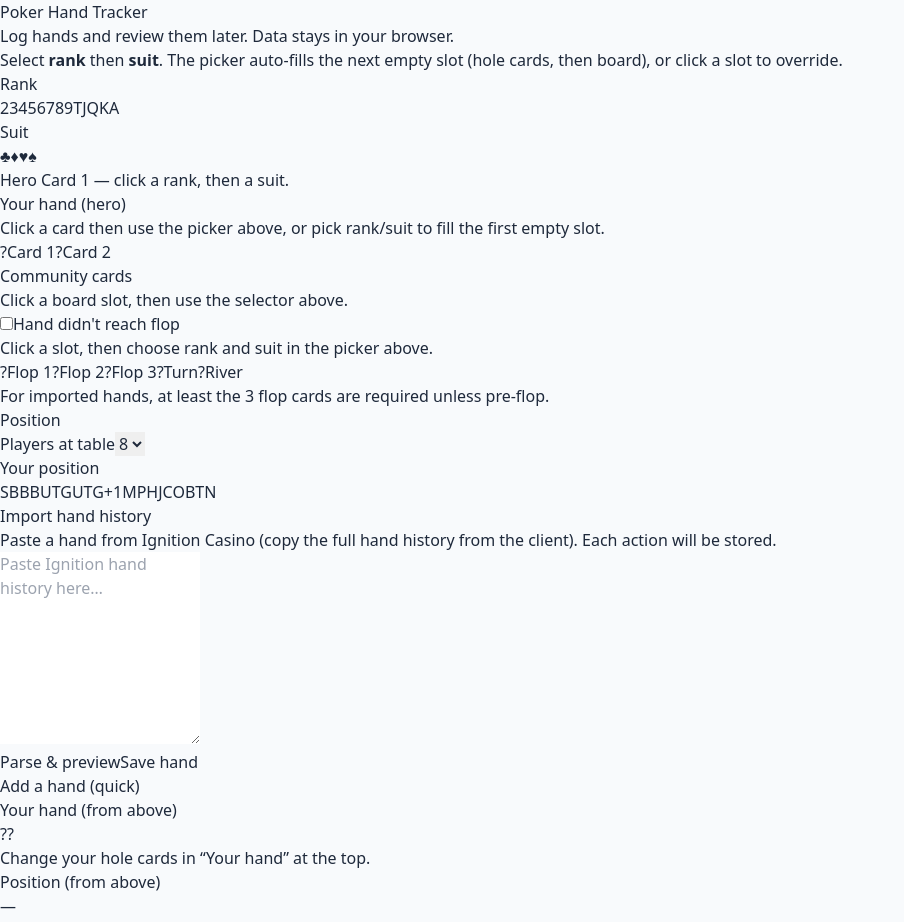
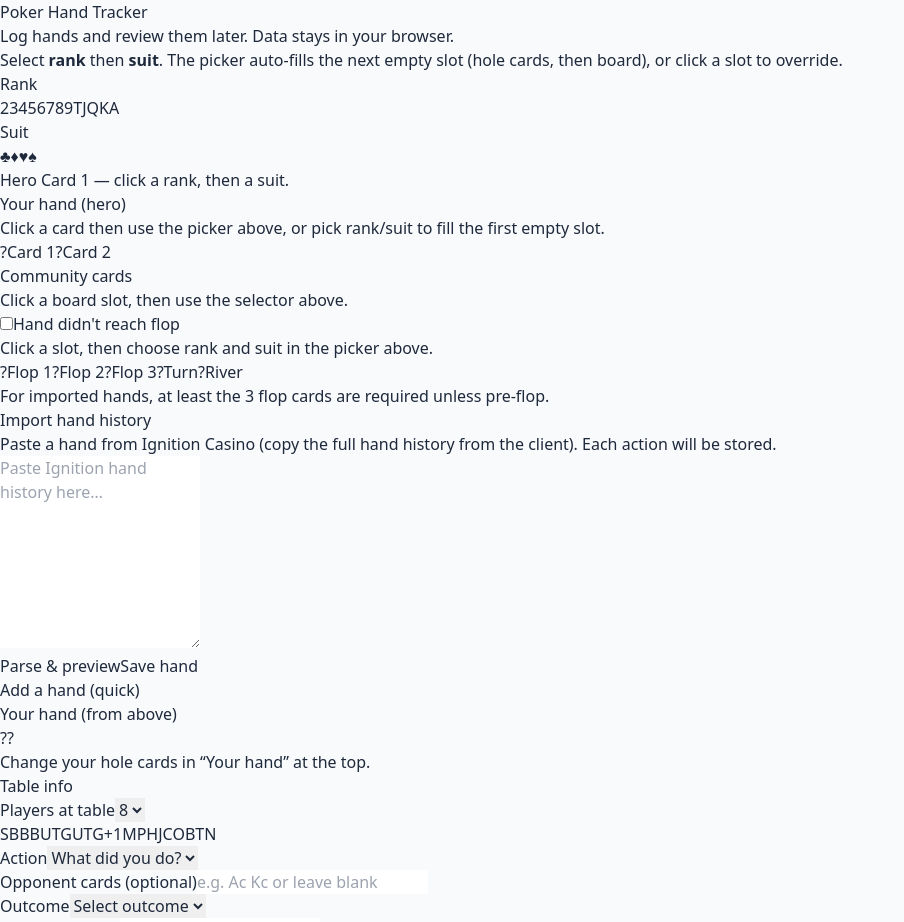
Before and after one commit to lyleseebeck/ai-poker-coach, a React (Vite) app: page / in a window 1280 px wide. Shown: the top 922 px of the page, without its empty margins (0-904 px from the left). Built offline with nearby package versions, Linux system fonts and the light colour scheme.

Commit message:
Move position controls into quick add and sync from import

```diff
--- a/src/App.jsx
+++ b/src/App.jsx
@@ -3,7 +3,6 @@
 import { normalizeCard } from './lib/cards.js';
 import { CardPicker } from './components/CardPicker.jsx';
 import { CardLogo } from './components/CardLogo.jsx';
-import { PositionSelector } from './components/PositionSelector.jsx';
 import { ImportSection } from './components/ImportSection.jsx';
 import { QuickAddForm } from './components/QuickAddForm.jsx';
 import { HandList } from './components/HandList.jsx';
@@ -36,6 +35,9 @@
   const [cardPickerTargetId, setCardPickerTargetId] = useState(null);
   const [cardPickerRank, setCardPickerRank] = useState(null);
   const [cardPickerError, setCardPickerError] = useState('');
+  const [importHasInput, setImportHasInput] = useState(false);
+  const [importedNumPlayers, setImportedNumPlayers] = useState(null);
+  const [importedHeroPosition, setImportedHeroPosition] = useState('');
 
   const refreshHands = useCallback(() => {
     setHands(getHands());
@@ -103,6 +105,16 @@
     [effectiveTargetId, noFlop, cardValuesById, setCardBySlotId]
   );
 
+  const handleImportStateChange = useCallback((state) => {
+    const hasInput = Boolean(state?.hasInput);
+    setImportHasInput(hasInput);
+    setImportedNumPlayers(hasInput ? state?.numPlayers ?? null : null);
+    setImportedHeroPosition(hasInput ? state?.heroPosition ?? '' : '');
+  }, []);
+
+  const effectiveNumPlayers = importHasInput ? importedNumPlayers : numPlayers;
+  const effectiveHeroPosition = importHasInput ? importedHeroPosition : heroPosition;
+
   return (
     <div className="max-w-2xl mx-auto px-4 py-8">
       <header className="mb-8">
@@ -157,15 +169,9 @@
         activeCardTargetId={cardPickerTargetId}
       />
 
-      <PositionSelector
-        numPlayers={numPlayers}
-        setNumPlayers={setNumPlayers}
-        heroPosition={heroPosition}
-        setHeroPosition={setHeroPosition}
-      />
-
       <ImportSection
         onHandsChange={refreshHands}
+        onImportStateChange={handleImportStateChange}
         heroCard1={heroCard1}
         heroCard2={heroCard2}
         noFlop={noFlop}
@@ -180,7 +186,12 @@
         onHandsChange={refreshHands}
         heroCard1={heroCard1}
         heroCard2={heroCard2}
-        heroPosition={heroPosition}
+        heroPosition={effectiveHeroPosition}
+        setHeroPosition={setHeroPosition}
+        numPlayers={effectiveNumPlayers}
+        setNumPlayers={setNumPlayers}
+        positionLocked={importHasInput}
+        hasParsedImportData={Boolean(importedNumPlayers !== null || importedHeroPosition)}
       />
 
       <section className="bg-white rounded-xl shadow-sm border border-slate-200 p-6">
--- a/src/components/ImportSection.jsx
+++ b/src/components/ImportSection.jsx
@@ -1,10 +1,11 @@
-import { useState } from 'react';
+import { useEffect, useState } from 'react';
 import { parseIgnitionHandHistory } from '../lib/ignitionParser.js';
 import { generateId, getHands, saveHands } from '../lib/storage.js';
 import { findDuplicateCard, normalizeCard } from '../lib/cards.js';
 
 export function ImportSection({
   onHandsChange,
+  onImportStateChange,
   heroCard1,
   heroCard2,
   noFlop,
@@ -17,6 +18,14 @@
   const [rawText, setRawText] = useState('');
   const [parsedHand, setParsedHand] = useState(null);
   const [importError, setImportError] = useState('');
+
+  useEffect(() => {
+    const hasInput = rawText.trim().length > 0;
+    const me = parsedHand?.players?.find((p) => p.isMe);
+    const heroPosition = me?.position || '';
+    const numPlayers = Array.isArray(parsedHand?.players) ? parsedHand.players.length : null;
+    onImportStateChange?.({ hasInput, heroPosition, numPlayers });
+  }, [rawText, parsedHand, onImportStateChange]);
 
   const handleParse = () => {
     setImportError('');
--- a/src/components/QuickAddForm.jsx
+++ b/src/components/QuickAddForm.jsx
@@ -1,5 +1,6 @@
 import { useState } from 'react';
 import { generateId, getHands, saveHands } from '../lib/storage.js';
+import { POSITIONS_BY_PLAYERS, PLAYER_COUNTS } from '../lib/positions.js';
 import { CardLogo } from './CardLogo.jsx';
 
 const ACTIONS = [
@@ -18,11 +19,30 @@
   { value: 'tie', label: 'Tie' },
 ];
 
-export function QuickAddForm({ onHandsChange, heroCard1, heroCard2, heroPosition }) {
+export function QuickAddForm({
+  onHandsChange,
+  heroCard1,
+  heroCard2,
+  heroPosition,
+  setHeroPosition,
+  numPlayers,
+  setNumPlayers,
+  positionLocked,
+  hasParsedImportData,
+}) {
   const [action, setAction] = useState('');
   const [opponentCards, setOpponentCards] = useState('');
   const [outcome, setOutcome] = useState('');
   const [notes, setNotes] = useState('');
+  const positions = POSITIONS_BY_PLAYERS[numPlayers] || [];
+
+  const handlePlayersChange = (n) => {
+    const newCount = Number(n);
+    setNumPlayers(newCount);
+    const newPositions = POSITIONS_BY_PLAYERS[newCount] || [];
+    const stillValid = newPositions.some((p) => p.value === heroPosition);
+    if (!stillValid) setHeroPosition('');
+  };
 
   const handleSubmit = (e) => {
     e.preventDefault();
@@ -39,6 +59,7 @@
       card1: heroCard1.trim(),
       card2: heroCard2.trim(),
       position: heroPosition || undefined,
+      numPlayers: typeof numPlayers === 'number' ? numPlayers : undefined,
       action: action || undefined,
       opponentCards: opponentCards.trim() || undefined,
       outcome,
@@ -71,13 +92,58 @@
           <p className="text-xs text-slate-400 mt-1">Change your hole cards in “Your hand” at the top.</p>
         </div>
         <div>
-          <label className="block text-sm font-medium text-slate-600 mb-1">Position (from above)</label>
-          <div className="flex items-center gap-2">
-            <span className="px-3 py-2 rounded-lg bg-slate-100 text-slate-800 font-medium">
-              {heroPosition || '—'}
-            </span>
-          </div>
-          <p className="text-xs text-slate-400 mt-1">Change your position in the Position section above.</p>
+          <label className="block text-sm font-medium text-slate-600 mb-1">Table info</label>
+          {positionLocked ? (
+            <>
+              <div className="flex flex-wrap items-center gap-2">
+                <span className="px-3 py-2 rounded-lg bg-slate-100 text-slate-800 font-medium">
+                  Players: {numPlayers ?? '—'}
+                </span>
+                <span className="px-3 py-2 rounded-lg bg-slate-100 text-slate-800 font-medium">
+                  Position: {heroPosition || '—'}
+                </span>
+              </div>
+              <p className="text-xs text-slate-400 mt-1">
+                {hasParsedImportData
+                  ? 'Using players/position from the imported hand history.'
+                  : 'Import text detected. Parse & preview to populate players/position, or clear the import text to edit manually.'}
+              </p>
+            </>
+          ) : (
+            <div className="space-y-3">
+              <div className="flex flex-wrap items-center gap-3">
+                <span className="text-sm text-slate-600">Players at table</span>
+                <select
+                  value={numPlayers}
+                  onChange={(e) => handlePlayersChange(e.target.value)}
+                  className="rounded-lg border border-slate-300 px-3 py-2 text-sm focus:ring-2 focus:ring-emerald-500 focus:border-emerald-500 outline-none bg-white"
+                >
+                  {PLAYER_COUNTS.map((n) => (
+                    <option key={n} value={n}>
+                      {n}
+                    </option>
+                  ))}
+                </select>
+              </div>
+              <div className="flex flex-wrap gap-2">
+                {positions.map(({ value, label }) => (
+                  <button
+                    key={value}
+                    type="button"
+                    onClick={() => setHeroPosition(heroPosition === value ? '' : value)}
+                    className={
+                      'px-3 py-2 rounded-lg border text-sm font-medium transition ' +
+                      (heroPosition === value
+                        ? 'bg-emerald-600 text-white border-emerald-600'
+                        : 'bg-white text-slate-700 border-slate-300 hover:bg-slate-100')
+                    }
+                  >
+                    {label}
+                  </button>
+                ))}
+              </div>
+            </div>
+          )}
         </div>
         <div>
           <label className="block text-sm font-medium text-slate-600 mb-1">Action</label>
```
